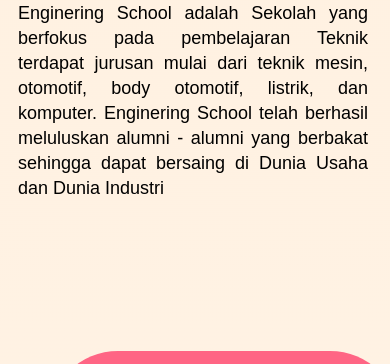
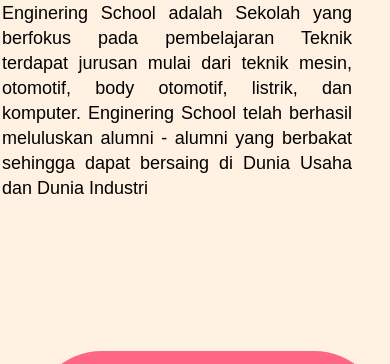
Before and after one commit to rohmatnug/rohmatnug.github.io, a plain HTML site: page index.html in a window 390 px wide. Shown: the part 736-1100 px from the top of the page. Drawn offline with Linux system fonts and the light colour scheme.

Commit message:
memperbaiki html dan css belum ketemu part 3

```diff
--- a/Tugas Akhir.css
+++ b/Tugas Akhir.css
@@ -783,13 +783,13 @@ footer .pesan p {
     }
 
     header.navbar .navlist ul {
-
+        flex-wrap: wrap;
         column-gap: 10px;
         margin-top: 5px;
     }
 
     main {
-        padding: 1rem 3rem;
+        padding: 1rem 2rem;
 
     }
 
```
